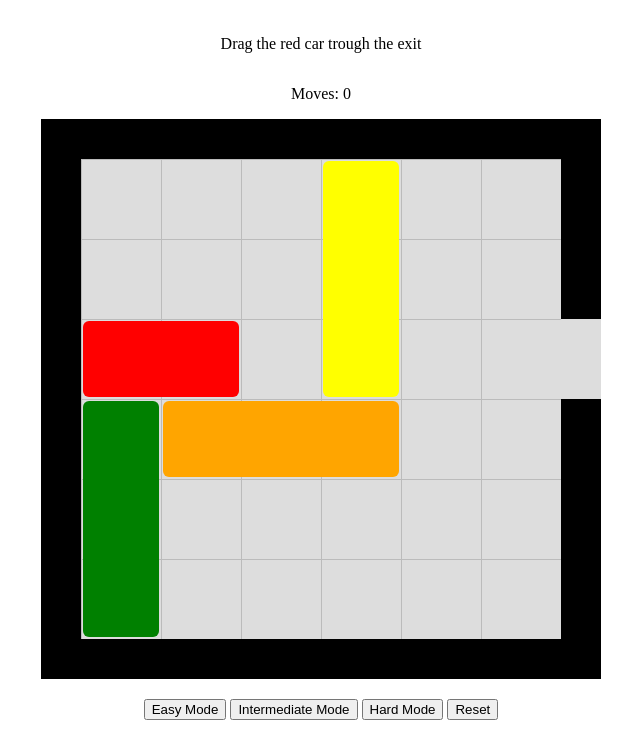
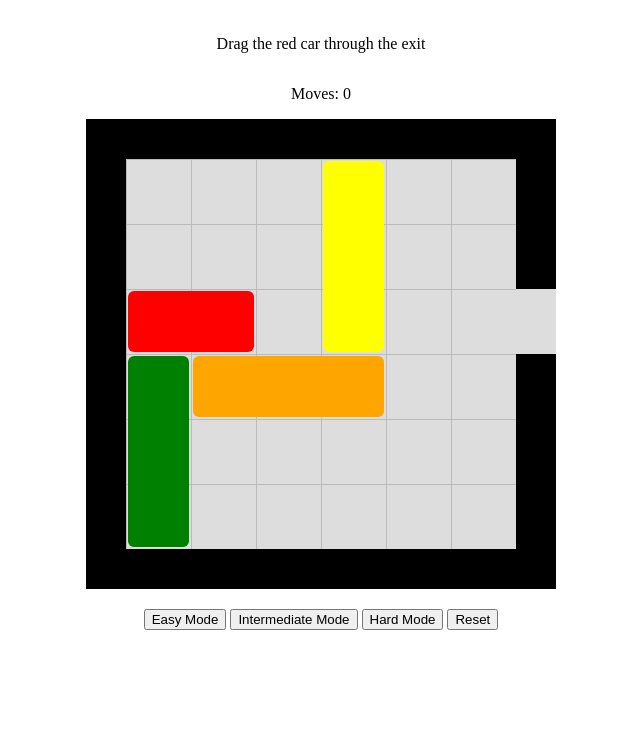
Before and after one commit to eloicanigueral/rush_hour, a plain HTML site: page index.html in a window 1280 px wide. Both pictures are taken after a click on the button "Easy Mode". Shown: the part 71-801 px from the top of the page, without its empty margins (319-959 px from the left). Drawn offline with Linux system fonts and the light colour scheme.

Commit message:
minor UI aspects

```diff
--- a/index.html
+++ b/index.html
@@ -10,7 +10,7 @@
 
     <h1>Rush Hour</h1>
     <p id="text">Choose the level mode:</p>
-    <p id="move-counter">Moviments: 0</p>
+    <p id="move-counter">Moves: 0</p>
 
     <div id="board"></div>
 
@@ -20,9 +20,8 @@
       <button onclick="mode(carsHard)">Hard Mode</button>
 
       <button onclick="reset()">Reset</button>
-      <!-- a reset button (to clean the page????) -->
-      <script src="script.js"></script>
     </div>
 
+    <script src="script.js"></script>
   </body>
 </html>
--- a/script.js
+++ b/script.js
@@ -1,7 +1,7 @@
 const board = document.getElementById('board');
 const text = document.getElementById('text');
 const moveCounter = document.getElementById('move-counter');
-const CELL_SIZE = 80;
+const CELL_SIZE = 65;
 const MAX_CELLS = 6; //maximum number of columns/rows == board size
 var selected = null;
 let moves = 0;
@@ -47,14 +47,13 @@ const carsHard = [ //it can be changed... is the model like the example implemen
 
 
 const exit = document.createElement('div');
-exit.className = "exit"; //no m'acaba d agradar.. pq si el vermell canvia d llco allo es queda igual.. peroo revisar...
+exit.className = "exit";
 board.appendChild(exit);
 
 function mode(type){
-    moves = 0;
     setCounter(0);
     board.innerHTML = '';
-    text.innerText = "Drag the red car trough the exit";
+    text.innerText = "Drag the red car through the exit";
     board.appendChild(exit); //is the exit on the "border"....
 
     const level = structuredClone(type); //AI gave us this not to edit the original object/cars
@@ -68,8 +67,8 @@ function createCar(car, level){
     //positioning the car by its values:
     div.style.left = car.col*CELL_SIZE + 'px';
     div.style.top = car.row*CELL_SIZE + 'px';
-    div.style.width = (car.horitzontal ? car.length : 1)*CELL_SIZE + 'px';  //the -4 is to ad like a gap between elements.. sure i can put a gap without doing this..., bc it does nothing to the left...
-    div.style.height = (car.horitzontal ? 1 : car.length)*CELL_SIZE + 'px';  //or maybe i can change it in the css adding a border??... not sure
+    div.style.width = (car.horitzontal ? car.length : 1)*CELL_SIZE + 'px';
+    div.style.height = (car.horitzontal ? 1 : car.length)*CELL_SIZE + 'px';
 
     //"paint" the car:
     div.style.backgroundColor = car.color;
--- a/style.css
+++ b/style.css
@@ -1,4 +1,4 @@
-:root{ --cell-size: 80px; --max-cells: 6; --border: 40px; --bg-color: #ddd}
+:root{ --cell-size: 65px; --max-cells: 6; --border: 40px; --bg-color: #ddd}
 
 body{
     display: flex;
```
